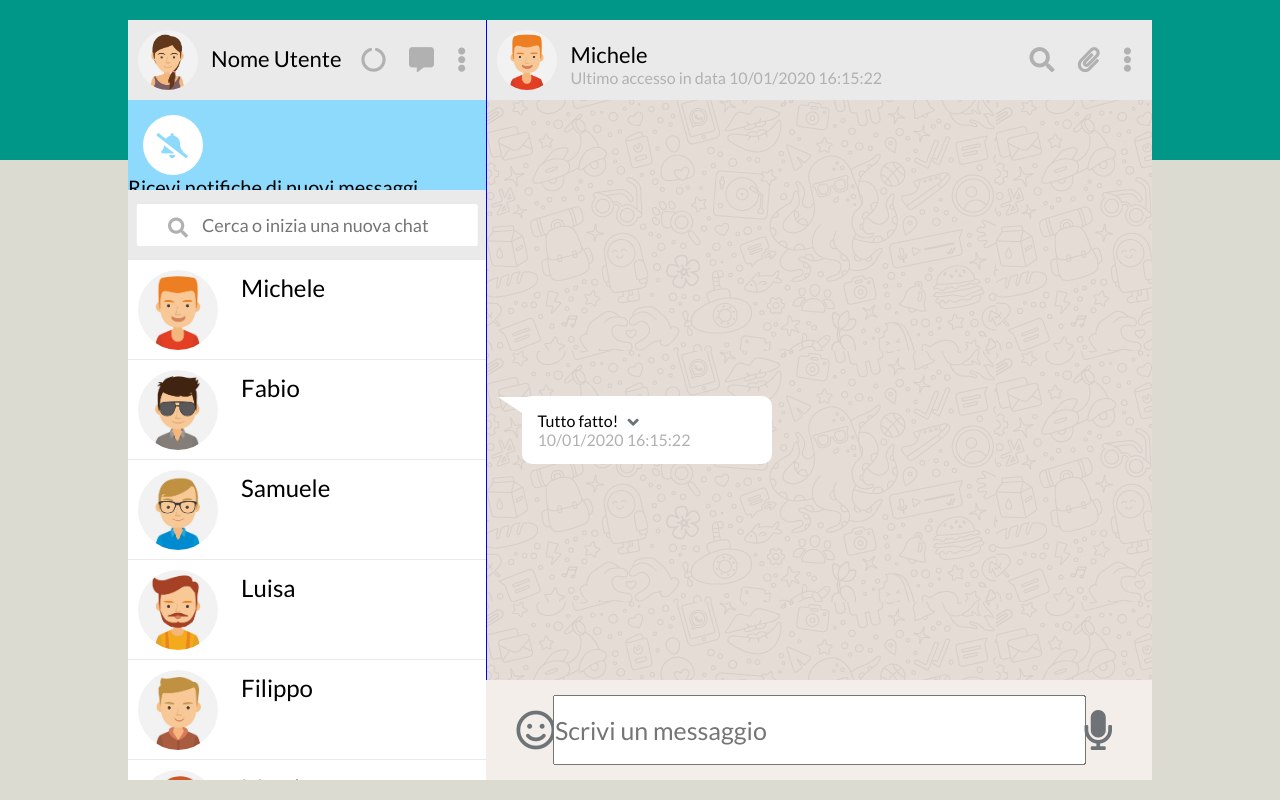
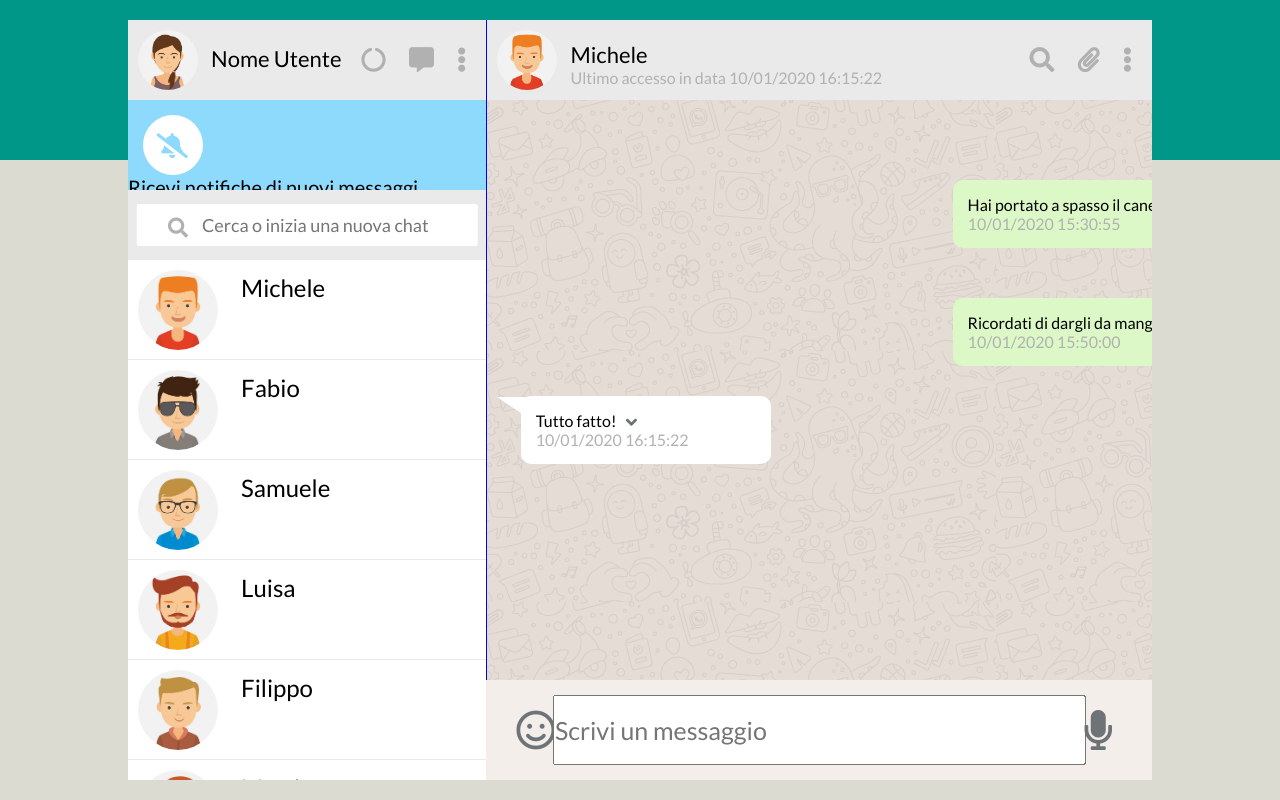
Before and after one commit to giosue-santoro/js-html-css-boolzap, a plain HTML site: page index.html in a window 1280 px wide. Drawn offline with nearby package versions, Linux system fonts and the light colour scheme.

Commit message:
dettagli3

```diff
--- a/css/style.css
+++ b/css/style.css
@@ -45,11 +45,10 @@
 
 .main {
   border-left: 1px solid blue;
-  width: 65%;
+  min-width: 65%;
   height: calc(100% - 100px);
   position: absolute;
   right: 0;
-  overflow: hidden;
 }
 
 img {
@@ -184,7 +183,6 @@ img {
 }
 
 .user-container {
-  overflow-x: hidden;
   overflow-y: scroll;
   height: calc(100% - 240px);
 }
@@ -194,7 +192,6 @@ img {
 .main-content {
   height: calc(100% - 80px);
   background-image: url("../img/background.jpg");
-  overflow-x: hidden;
   overflow-y: scroll;
 }
 
@@ -217,7 +214,7 @@ img {
   min-height: 50px;
   border-radius: 10px;
   padding: 15px;
-  left: 695px;
+  left: 70%;
   top: 30px;
   margin: 50px 0 0 0;
 }
@@ -242,7 +239,7 @@ img {
   min-height: 50px;
   border-radius: 10px;
   padding: 15px;
-  left: 35px;
+  left: 5%;
   top: 60px;
   margin: 0 0 50px 0;
 }
```
